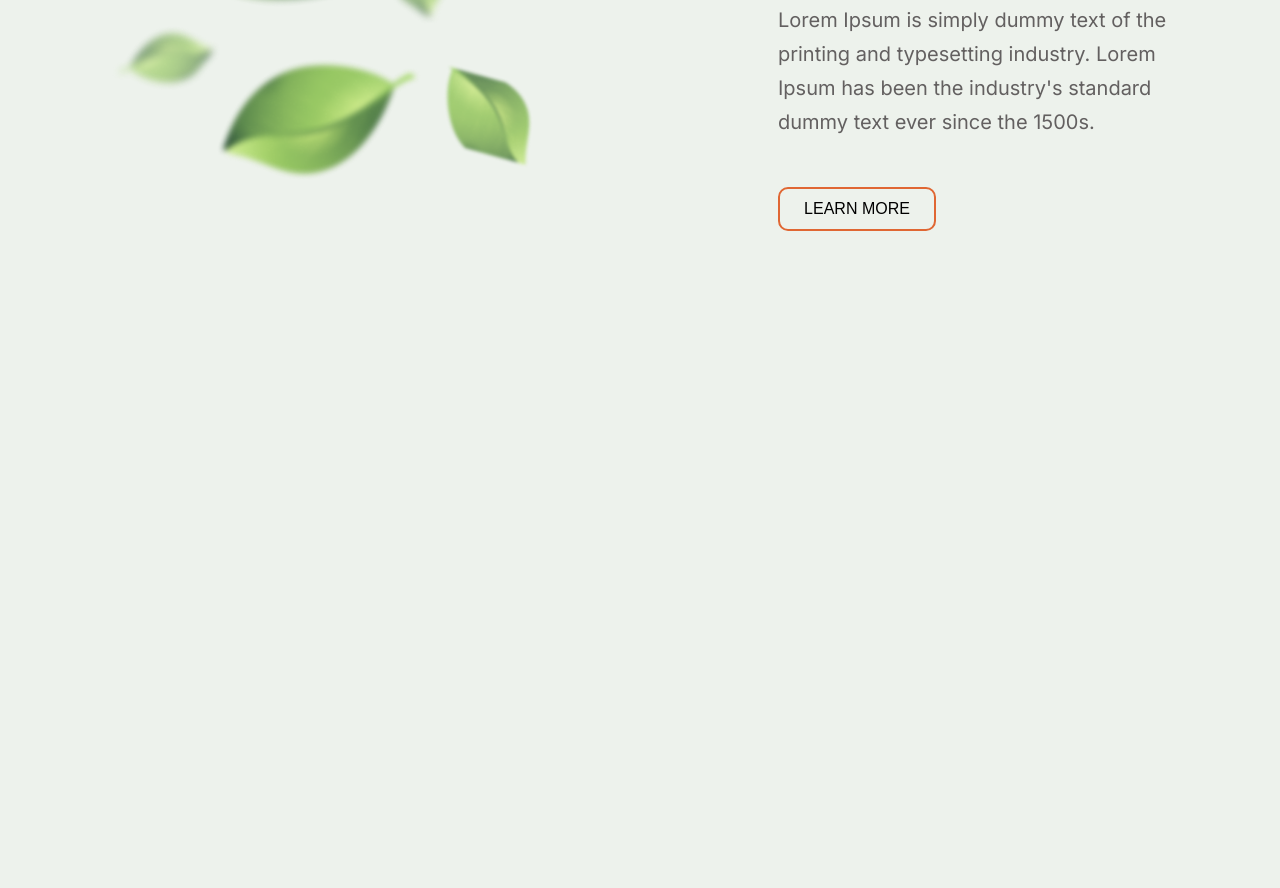
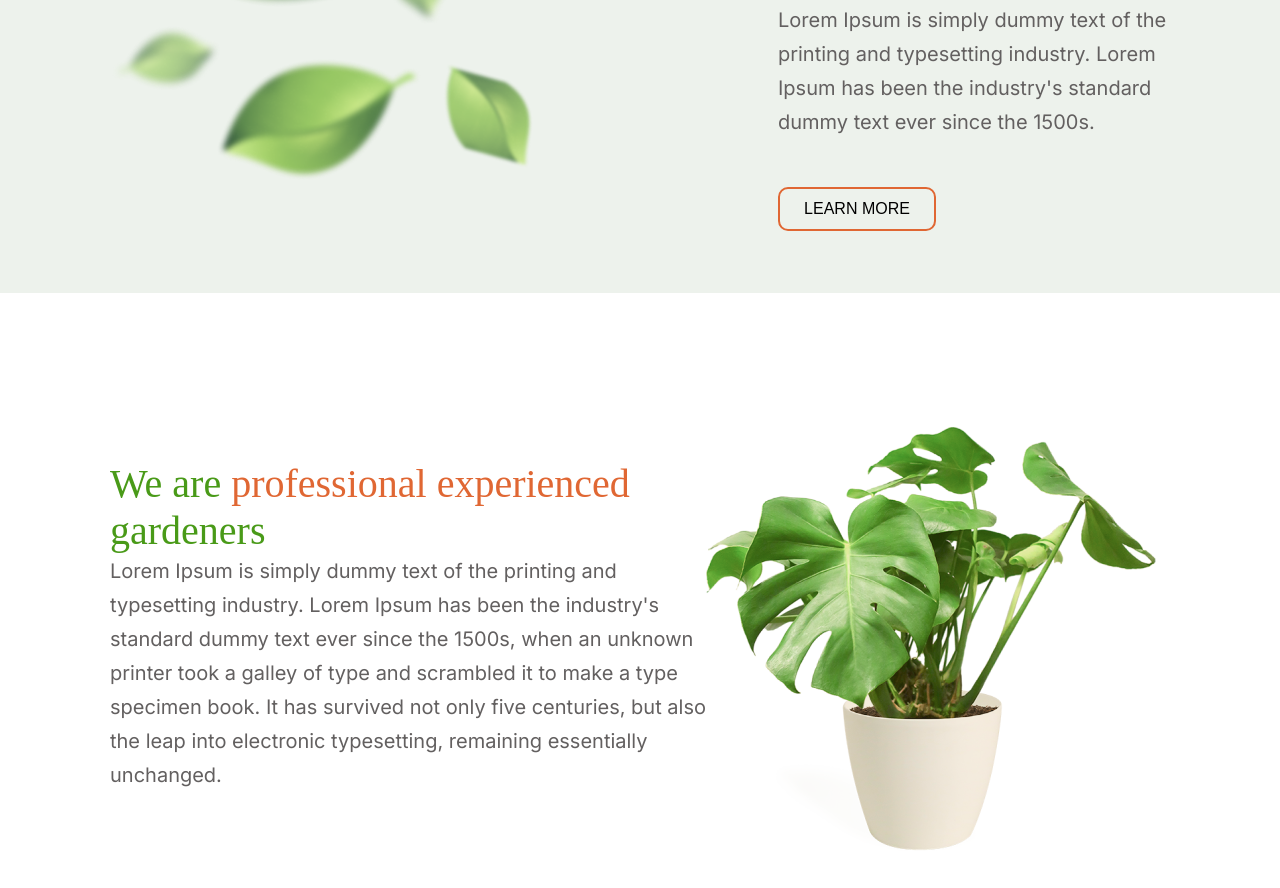
Before and after one commit to kbikchantaeva/plants, a plain HTML site: page index.html in a window 1280 px wide. Shown: the part 354-1242 px from the top of the page. Before the commit the page ends 800 px from the top, so only its background shows below. Drawn offline with Linux system fonts and the light colour scheme; a web font is replaced by a local one.

Commit message:
feat: add about section

```diff
--- a/index.html
+++ b/index.html
@@ -57,7 +57,26 @@
       </section>
 
       <section class="about-section">
-        <div class="container"></div>
+        <div class="container">
+          <div class="about-text">
+            <h2 class="heading--secondary-serif">
+              We are <span>professional experienced</span> gardeners
+            </h2>
+            <p class="description">
+              Lorem Ipsum is simply dummy text of the printing and typesetting
+              industry. Lorem Ipsum has been the industry's standard dummy text
+              ever since the 1500s, when an unknown printer took a galley of
+              type and scrambled it to make a type specimen book. It has
+              survived not only five centuries, but also the leap into
+              electronic typesetting, remaining essentially unchanged.
+            </p>
+          </div>
+          <img
+            src="img/about_plant.png"
+            alt="Medium plant in white pot"
+            class="img--about"
+          />
+        </div>
       </section>
 
       <section class="service-section">
--- a/styles/style.css
+++ b/styles/style.css
@@ -104,3 +104,35 @@ body {
   width: 15.8rem;
   margin-top: 4.8rem;
 }
+
+/* ABOUT SECTION */
+
+.about-section {
+  background-color: #fff;
+  padding: 9.3rem 0;
+}
+
+.about-section .container {
+  align-items: center;
+  justify-content: space-between;
+}
+
+.about-text {
+  flex-basis: 60.5rem;
+}
+
+.heading--secondary-serif {
+  color: #499a18;
+  font-family: "Inika", serif;
+  font-size: 4rem;
+  font-weight: 400;
+}
+
+.heading--secondary-serif span {
+  color: #e06733;
+}
+
+.img--about {
+  width: 46.4rem;
+  height: 48rem;
+}
```
